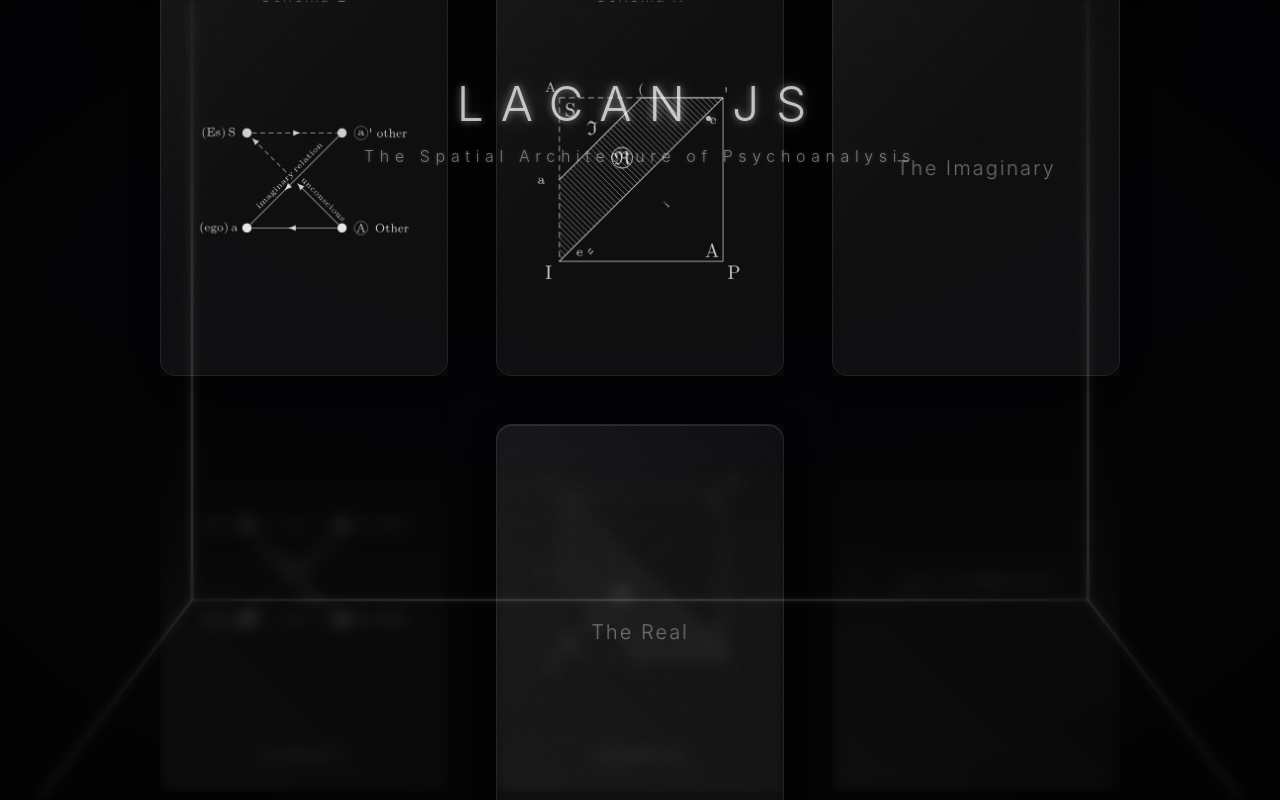
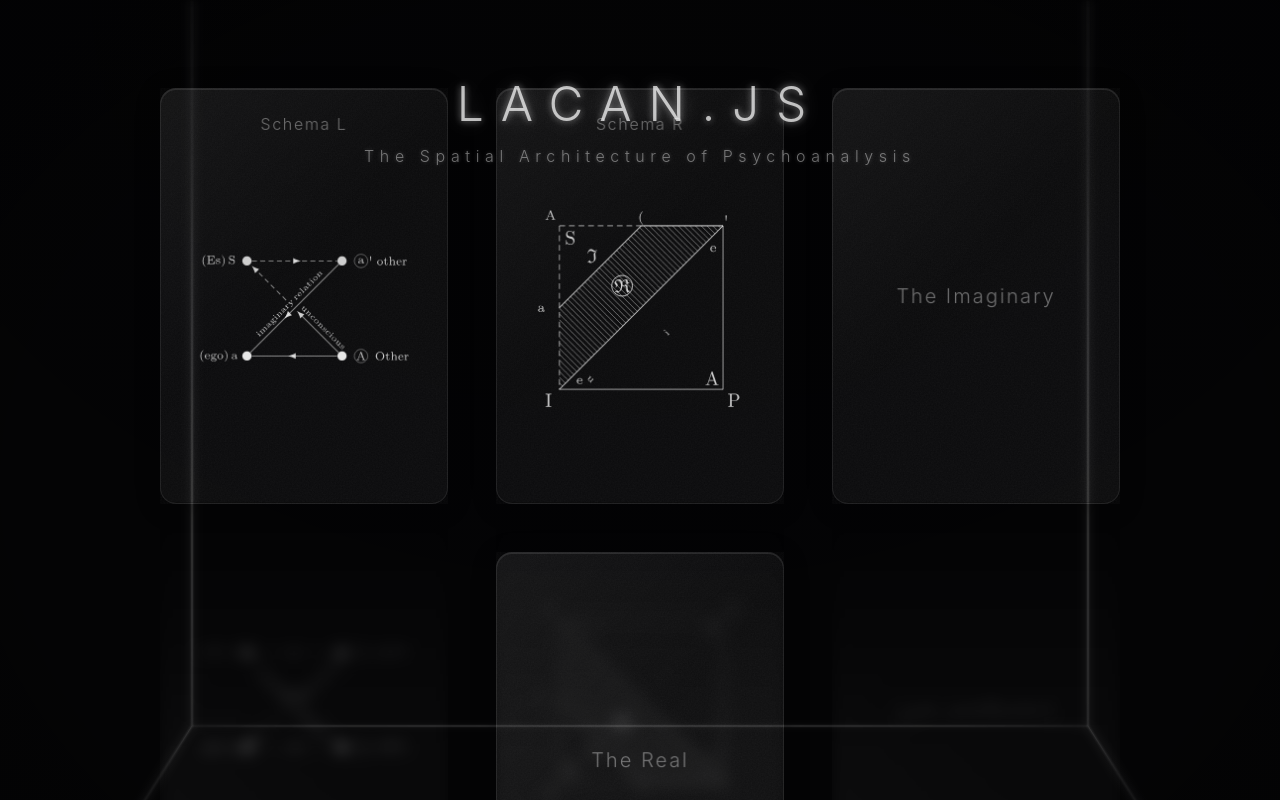
Before and after one commit to bilbillm/Lacan.js, a React (Vite) app: page / in a window 1280 px wide. Shown: the top 800 px of the page. Built offline with nearby package versions, Linux system fonts and the light colour scheme.

Commit message:
让页面可以上下翻动

```diff
--- a/src/App.css
+++ b/src/App.css
@@ -1,6 +1,7 @@
 .app-container {
   width: 100%;
-  height: 100%;
+  min-height: 100vh;
   position: relative;
-  overflow: hidden;
+  overflow-x: hidden;
+  overflow-y: auto;
 }
--- a/src/App.tsx
+++ b/src/App.tsx
@@ -114,7 +114,7 @@ function App() {
 
       {/* Global Header - 使用 gap 控制间距，带呼吸光效 */}
       <motion.div
-        className={`absolute top-20 left-0 right-0 flex flex-col items-center gap-4 pointer-events-none ${selectedId ? 'z-0' : 'z-10'}`}
+        className={`relative top-20 left-0 right-0 flex flex-col items-center gap-4 pointer-events-none ${selectedId ? 'z-0' : 'z-10'}`}
         animate={selectedId ? { opacity: 0 } : { opacity: 1 }}
         transition={{ duration: 0.4 }}
       >
@@ -163,8 +163,8 @@ function App() {
       </motion.div>
 
       {/* Tiled Gallery Layout */}
-      <div className="absolute inset-0 flex items-center justify-center p-8">
-        <div className="flex flex-row flex-wrap justify-center items-center gap-12 pt-24">
+      <div className="relative flex items-center justify-center p-8 min-h-screen">
+        <div className="flex flex-row flex-wrap justify-center items-center gap-12 pt-24 pb-24">
           {panels.map((panel, index) => {
             // 随机进场顺序
             const delay = 3.3 + randomOrder.indexOf(index) * 0.15
--- a/src/index.css
+++ b/src/index.css
@@ -21,6 +21,7 @@
 
 html, body, #root {
   width: 100%;
-  height: 100%;
-  overflow: hidden;
+  min-height: 100%;
+  overflow-x: hidden;
+  overflow-y: auto;
 }
```
